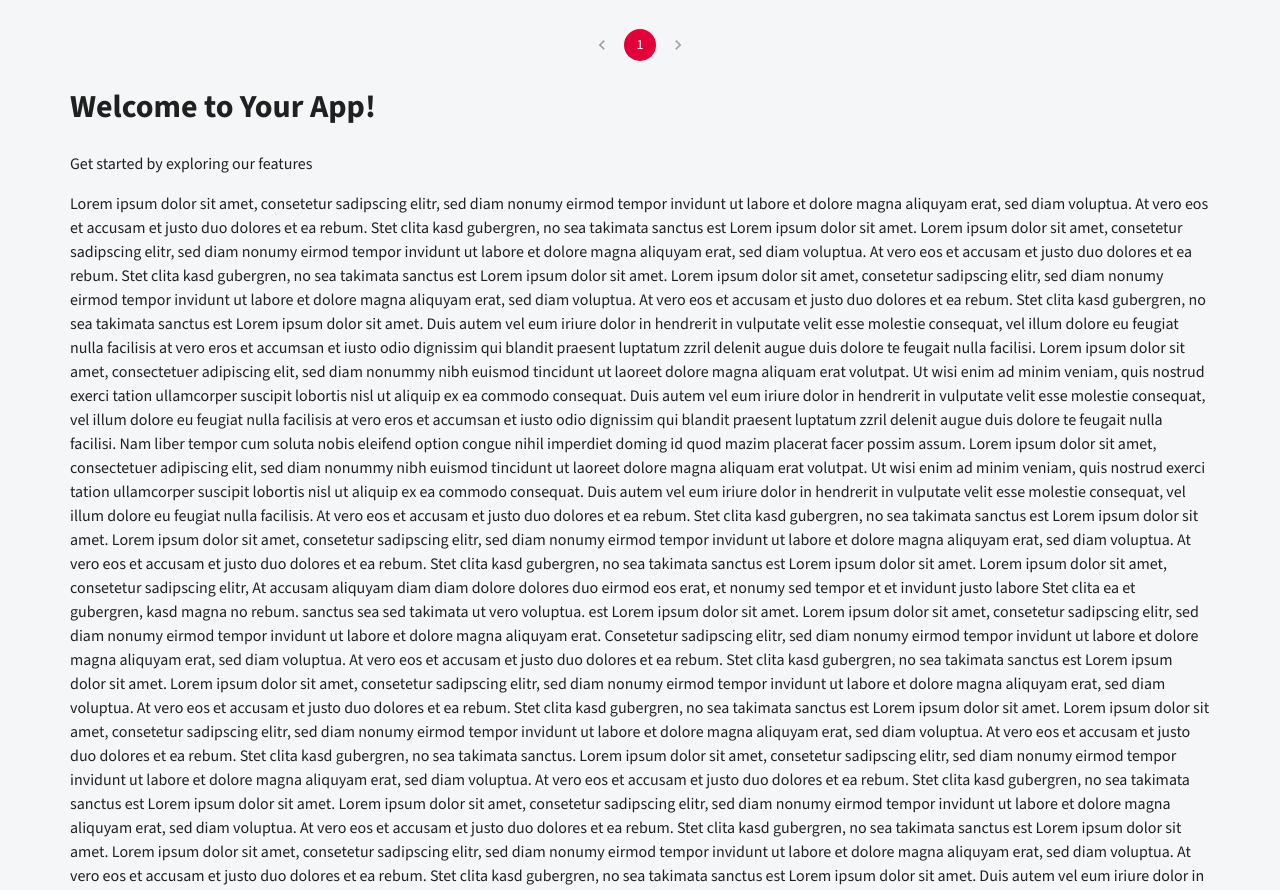
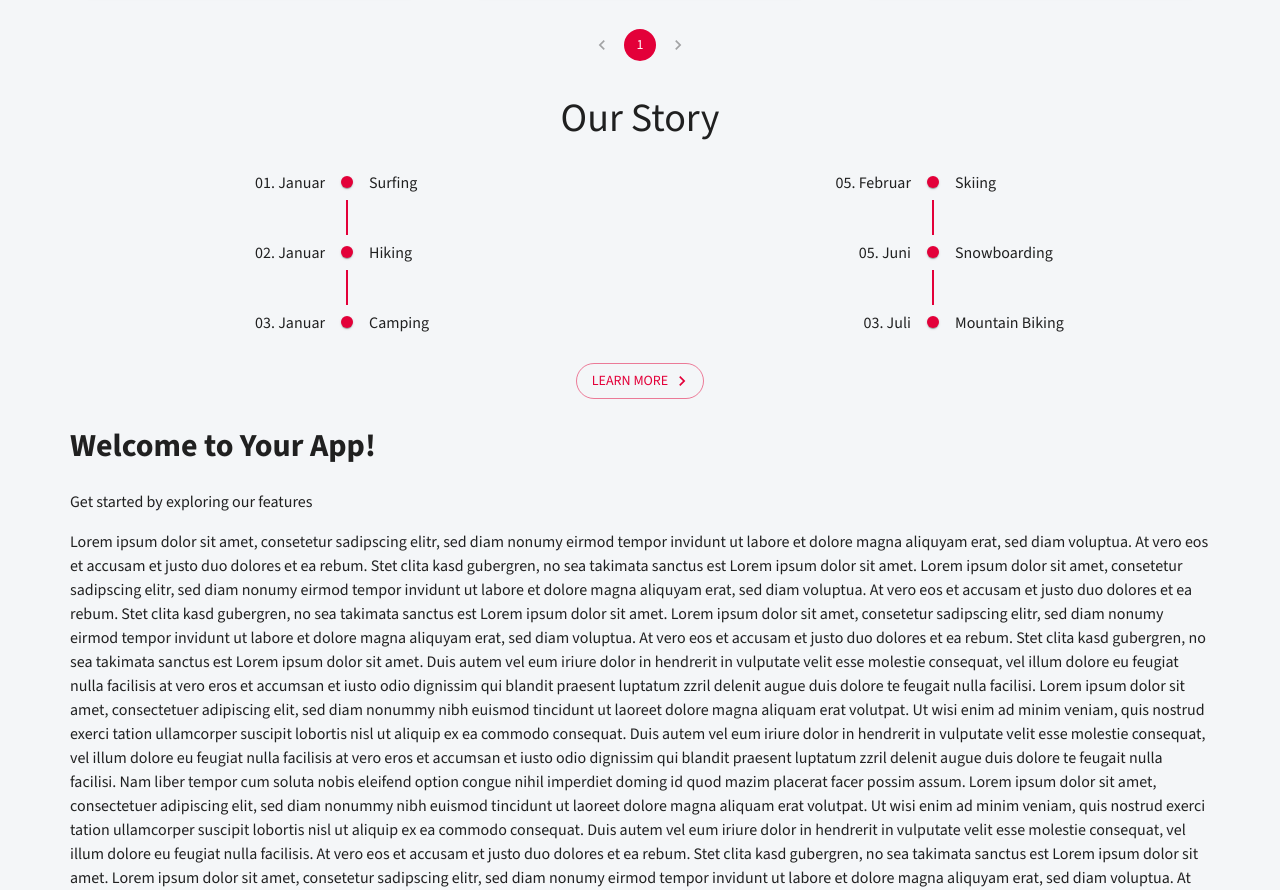
Before and after one commit to BeRe197/webapp-template-nextjs-mui-ts, a Next.js app: page / in a window 1280 px wide. Shown: the part 1974-2864 px from the top of the page. Built offline with nearby package versions, Linux system fonts and the light colour scheme; what @mui/material-nextjs would draw is missing.

Commit message:
first version of timeline component

```diff
--- a/package.json
+++ b/package.json
@@ -12,6 +12,7 @@
     "@emotion/react": "^11.14.0",
     "@emotion/styled": "^11.14.0",
     "@mui/icons-material": "^6.3.0",
+    "@mui/lab": "^6.0.0-beta.25",
     "@mui/material": "^6.3.0",
     "@mui/material-nextjs": "^6.3.0",
     "dompurify": "^3.2.3",
--- a/src/app/page.tsx
+++ b/src/app/page.tsx
@@ -102,6 +102,39 @@ const intros = {
             }],
             url: "/news/3"
         }]
+    }, {
+        id: "5",
+        __typename: "Timeline",
+        name: "Our Story",
+        items: [{
+            id: "1",
+            title: "Surfing",
+            date: "2020-01-01T00:00:00Z",
+        }, {
+            id: "2",
+            title: "Hiking",
+            date: "2021-01-02T00:00:00Z",
+        }, {
+            id: "3",
+            title: "Camping",
+            date: "2022-01-03T00:00:00Z",
+        }, {
+            id: "4",
+            title: "Skiing",
+            date: "2023-02-05T00:00:00Z",
+        }, {
+            id: "5",
+            title: "Snowboarding",
+            date: "2024-06-05T00:00:00Z",
+        }, {
+            id: "6",
+            title: "Mountain Biking",
+            date: "2025-07-03T00:00:00Z",
+        }],
+        button: {
+            text: "Learn More",
+            url: "/our-story"
+        }
     }]
 };
 
--- a/src/widgets/index.tsx
+++ b/src/widgets/index.tsx
@@ -4,6 +4,7 @@ import Text from "@/widgets/text";
 import Grid from "@/widgets/grid";
 import TextAndImage from "@/widgets/textAndImage";
 import News from "@/widgets/news";
+import Timeline from "@/widgets/timeline";
 
 interface TextSection {
     __typename: "Text";
@@ -70,7 +71,22 @@ interface NewsSection {
     iNewsPerPage?: number;
 }
 
-type Section = TextSection | GridSection | TextAndImageSection | NewsSection;
+interface TimelineSection {
+    __typename: "Timeline";
+    id: string;
+    name: string;
+    items: [{
+        id: string;
+        title: string;
+        date: string;
+    }];
+    button?: {
+        text: string;
+        url: string;
+    };
+}
+
+type Section = TextSection | GridSection | TextAndImageSection | NewsSection | TimelineSection;
 
 interface Props {
     section: Section;
@@ -89,6 +105,8 @@ const Widgets = ({section}: Props) => {
         case "News":
             return <News key={section.id} name={section.name} items={section.items} pageInfo={section.pageInfo}
                          iNewsPerPage={section.iNewsPerPage}/>;
+        case "Timeline":
+            return <Timeline key={section.id} name={section.name} items={section.items} button={section.button}/>;
         default:
             return <></>;
     }
--- /dev/null
+++ b/src/widgets/timeline/index.tsx
@@ -0,0 +1,140 @@
+import GridContainer from "@/components/grid/gridContainer";
+import GridItem from "@/components/grid/gridItem";
+import {
+    removeSpecialCharacters,
+    replaceWhitespaceByHyphen
+} from "@/components/utils/utils";
+import {Typography, Box, useTheme, Button} from "@mui/material";
+import {default as MUITimeline} from '@mui/lab/Timeline';
+import TimelineItem from '@mui/lab/TimelineItem';
+import TimelineSeparator from '@mui/lab/TimelineSeparator';
+import TimelineConnector from '@mui/lab/TimelineConnector';
+import TimelineContent from '@mui/lab/TimelineContent';
+import TimelineDot from '@mui/lab/TimelineDot';
+import TimelineOppositeContent from '@mui/lab/TimelineOppositeContent';
+//style
+import widgetStyle from "@/assets/jss/components/widget.style";
+//icon
+import KeyboardArrowRightIcon from '@mui/icons-material/KeyboardArrowRight';
+import {useMediaQuery} from "@mui/system";
+import {useRouter} from "next/navigation";
+
+interface Props {
+    name: string;
+    items: [{
+        id: string;
+        title: string;
+        date: string;
+    }];
+    button?: {
+        text: string;
+        url: string;
+    };
+}
+
+const Timeline = ({name, items, button}: Props) => {
+    const theme = useTheme();
+    const smBreakpoint = useMediaQuery(theme.breakpoints.up('sm'));
+    const router = useRouter();
+
+    return (
+        <GridItem size={{xs: 12, sm: 12, md: 12}} sx={widgetStyle.item}>
+            <Box sx={{textAlign: "center"}}>
+                <Typography
+                    variant="h2"
+                    component="h1"
+                    id={replaceWhitespaceByHyphen(removeSpecialCharacters(name))}
+                    className={"title"}
+                >
+                    {name}
+                </Typography>
+                <GridContainer columnSpacing={4}>
+                    {smBreakpoint ? (
+                        <>
+                            <GridItem size={{xs: 12, sm: 6, md: 6}}>
+                                <MUITimeline>
+                                    {items.slice(0, Math.ceil(items.length / 2)).map((item, index, array) => (
+                                        <TimelineItem key={item.id}
+                                                      sx={index !== array.length - 1 ? {} : {minHeight: 0}}>
+                                            <TimelineOppositeContent>
+                                                {new Intl.DateTimeFormat("de-DE", {
+                                                    month: "long",
+                                                    day: "2-digit",
+                                                }).format(new Date(item.date))}
+                                            </TimelineOppositeContent>
+                                            <TimelineSeparator>
+                                                <TimelineDot color={"primary"}/>
+                                                {index !== array.length - 1 && (
+                                                    <TimelineConnector
+                                                        sx={{backgroundColor: theme.palette.primary.main}}/>
+                                                )}
+                                            </TimelineSeparator>
+                                            <TimelineContent>{item.title}</TimelineContent>
+                                        </TimelineItem>
+                                    ))}
+                                </MUITimeline>
+                            </GridItem>
+                            <GridItem size={{xs: 12, sm: 6, md: 6}}>
+                                <MUITimeline>
+                                    {items.slice(Math.ceil(items.length / 2)).map((item, index, array) => (
+                                        <TimelineItem key={item.id}
+                                                      sx={index !== array.length - 1 ? {} : {minHeight: 0}}>
+                                            <TimelineOppositeContent>
+                                                {new Intl.DateTimeFormat("de-DE", {
+                                                    month: "long",
+                                                    day: "2-digit",
+                                                }).format(new Date(item.date))}
+                                            </TimelineOppositeContent>
+                                            <TimelineSeparator>
+                                                <TimelineDot color={"primary"}/>
+                                                {index !== array.length - 1 && (
+                                                    <TimelineConnector
+                                                        sx={{backgroundColor: theme.palette.primary.main}}/>
+                                                )}
+                                            </TimelineSeparator>
+                                            <TimelineContent>{item.title}</TimelineContent>
+                                        </TimelineItem>
+                                    ))}
+                                </MUITimeline>
+                            </GridItem>
+                        </>
+                    ) : (
+                        <GridItem size={{xs: 12, sm: 6, md: 6}}>
+                            <MUITimeline>
+                                {items.map((item, index, array) => (
+                                    <TimelineItem key={item.id} sx={index !== array.length - 1 ? {} : {minHeight: 0}}>
+                                        <TimelineOppositeContent>
+                                            {new Intl.DateTimeFormat("de-DE", {
+                                                month: "long",
+                                                day: "2-digit",
+                                            }).format(new Date(item.date))}
+                                        </TimelineOppositeContent>
+                                        <TimelineSeparator>
+                                            <TimelineDot color={"primary"}/>
+                                            {index !== array.length - 1 && (
+                                                <TimelineConnector sx={{backgroundColor: theme.palette.primary.main}}/>
+                                            )}
+                                        </TimelineSeparator>
+                                        <TimelineContent>{item.title}</TimelineContent>
+                                    </TimelineItem>
+                                ))}
+                            </MUITimeline>
+                        </GridItem>
+                    )}
+                </GridContainer>
+                <Button
+                    color={"primary"}
+                    variant="outlined"
+                    endIcon={<KeyboardArrowRightIcon sx={{ml: "-4px"}}/>}
+                    onClick={() => {
+                        router.push(
+                            button?.url ?? "/"
+                        );
+                    }}
+                >{button?.text ?? "View all"}</Button>
+            </Box>
+        </GridItem>
+    );
+}
+
+export default Timeline;
```
Also changed, not shown: 1 other file (tests, documents, lock files or other folders).
